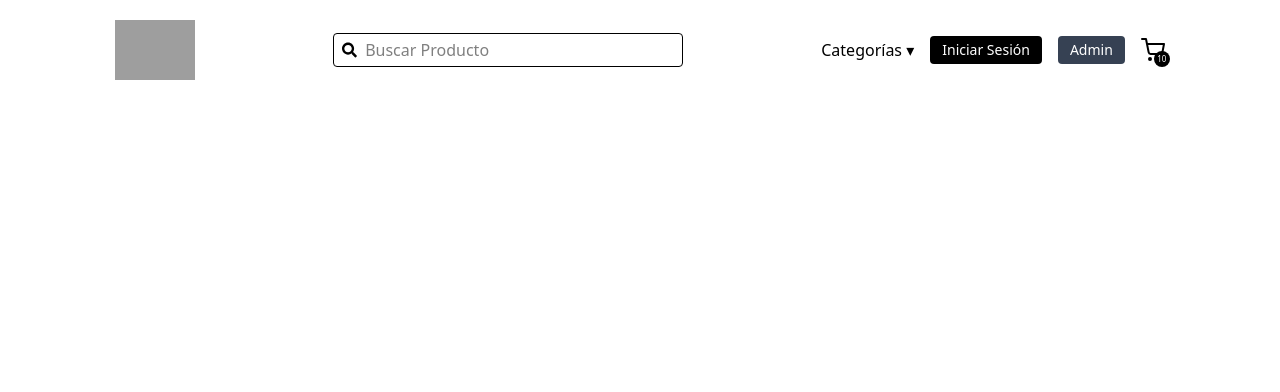
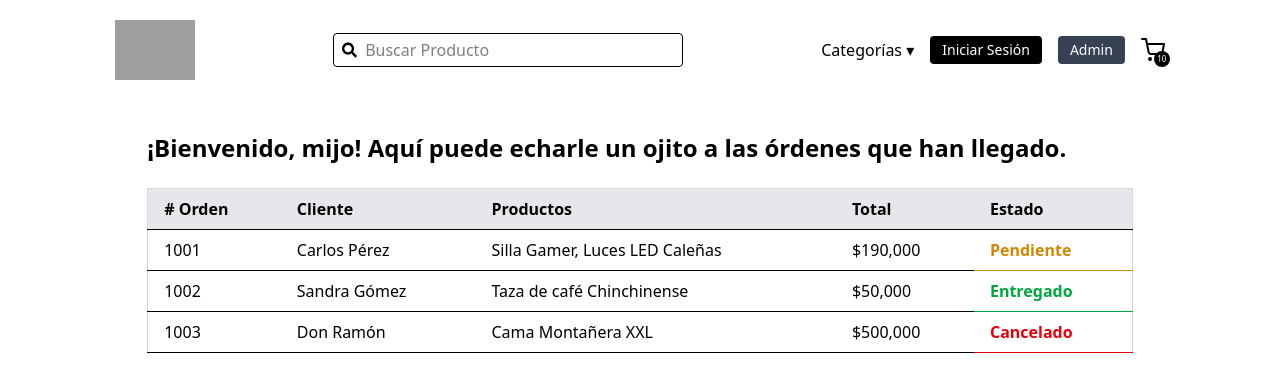
Before and after one commit to dangv31/devwebTrabajo, a React (Vite) app in the folder frontend/: page /admin/ordenes in a window 1280 px wide. Shown: the top 392 px of the page. Built offline with nearby package versions, Linux system fonts and the light colour scheme; grey boxes are pictures that could not be loaded.

Commit message:
Creacion VerOrdenes
Se creo la pagina Ver ordenes.

```diff
--- a/frontend/src/App.jsx
+++ b/frontend/src/App.jsx
@@ -5,6 +5,7 @@ import Product from "./pages/Product.jsx";
 import Cart from "./pages/Cart.jsx";
 import Login from "./pages/Login.jsx";
 import Navbar from "./components/Navbar.jsx";
+import VerOrdenes from './pages/VerOrdenes';
 
 import Admin from './pages/Admin';
 import AgregarProducto from './pages/AgregarProducto';
@@ -25,6 +26,7 @@ const App = () => {
                 <Route path="/admin" element={<Admin />} />
                 <Route path="/admin/agregar" element={<AgregarProducto />} />
                 <Route path="/admin/productos" element={<VerProductos />} />
+                <Route path="/admin/ordenes" element={<VerOrdenes />} />
 
             </Routes>
         </div>
--- a/frontend/src/pages/Admin.jsx
+++ b/frontend/src/pages/Admin.jsx
@@ -41,9 +41,11 @@ function Admin() {
             </button>
         </Link>
 
+        <Link to="/admin/ordenes">
             <button className="flex items-center gap-2 bg-[#7D7D7D] text-white px-4 py-2 cursor-pointer rounded hover:bg-[#6A6A6A]">
                 <FaClipboardList className="text-white" /> Ver Órdenes
             </button>
+        </Link>
         </div>
 
     </div>
--- /dev/null
+++ b/frontend/src/pages/VerOrdenes.jsx
@@ -0,0 +1,77 @@
+import React from 'react';
+
+const VerOrdenes = () => {
+  const ordenes = [
+    {
+      id: 1001,
+      cliente: 'Carlos Pérez',
+      productos: ['Silla Gamer', 'Luces LED Caleñas'],
+      total: 190000,
+      estado: 'Pendiente',
+    },
+    {
+      id: 1002,
+      cliente: 'Sandra Gómez',
+      productos: ['Taza de café Chinchinense'],
+      total: 50000,
+      estado: 'Entregado',
+    },
+    {
+      id: 1003,
+      cliente: 'Don Ramón',
+      productos: ['Cama Montañera XXL'],
+      total: 500000,
+      estado: 'Cancelado',
+    },
+  ];
+
+  const colorEstado = (estado) => {
+    switch (estado) {
+      case 'Pendiente':
+        return 'text-yellow-600 font-semibold';
+      case 'Entregado':
+        return 'text-green-600 font-semibold';
+      case 'Cancelado':
+        return 'text-red-600 font-semibold';
+      default:
+        return '';
+    }
+  };
+
+  return (
+    <div className="p-8">
+      <h1 className="text-2xl font-bold mb-6">
+        ¡Bienvenido, mijo! Aquí puede echarle un ojito a las órdenes que han llegado.
+      </h1>
+
+      <div className="overflow-x-auto">
+        <table className="min-w-full border border-gray-300 text-left bg-white shadow">
+          <thead className="bg-gray-200">
+            <tr>
+              <th className="px-4 py-2 border-b"># Orden</th>
+              <th className="px-4 py-2 border-b">Cliente</th>
+              <th className="px-4 py-2 border-b">Productos</th>
+              <th className="px-4 py-2 border-b">Total</th>
+              <th className="px-4 py-2 border-b">Estado</th>
+            </tr>
+          </thead>
+          <tbody>
+            {ordenes.map((orden) => (
+              <tr key={orden.id} className="hover:bg-gray-50">
+                <td className="px-4 py-2 border-b">{orden.id}</td>
+                <td className="px-4 py-2 border-b">{orden.cliente}</td>
+                <td className="px-4 py-2 border-b">{orden.productos.join(', ')}</td>
+                <td className="px-4 py-2 border-b">${orden.total.toLocaleString()}</td>
+                <td className={`px-4 py-2 border-b ${colorEstado(orden.estado)}`}>
+                  {orden.estado}
+                </td>
+              </tr>
+            ))}
+          </tbody>
+        </table>
+      </div>
+    </div>
+  );
+};
+
+export default VerOrdenes;
```
